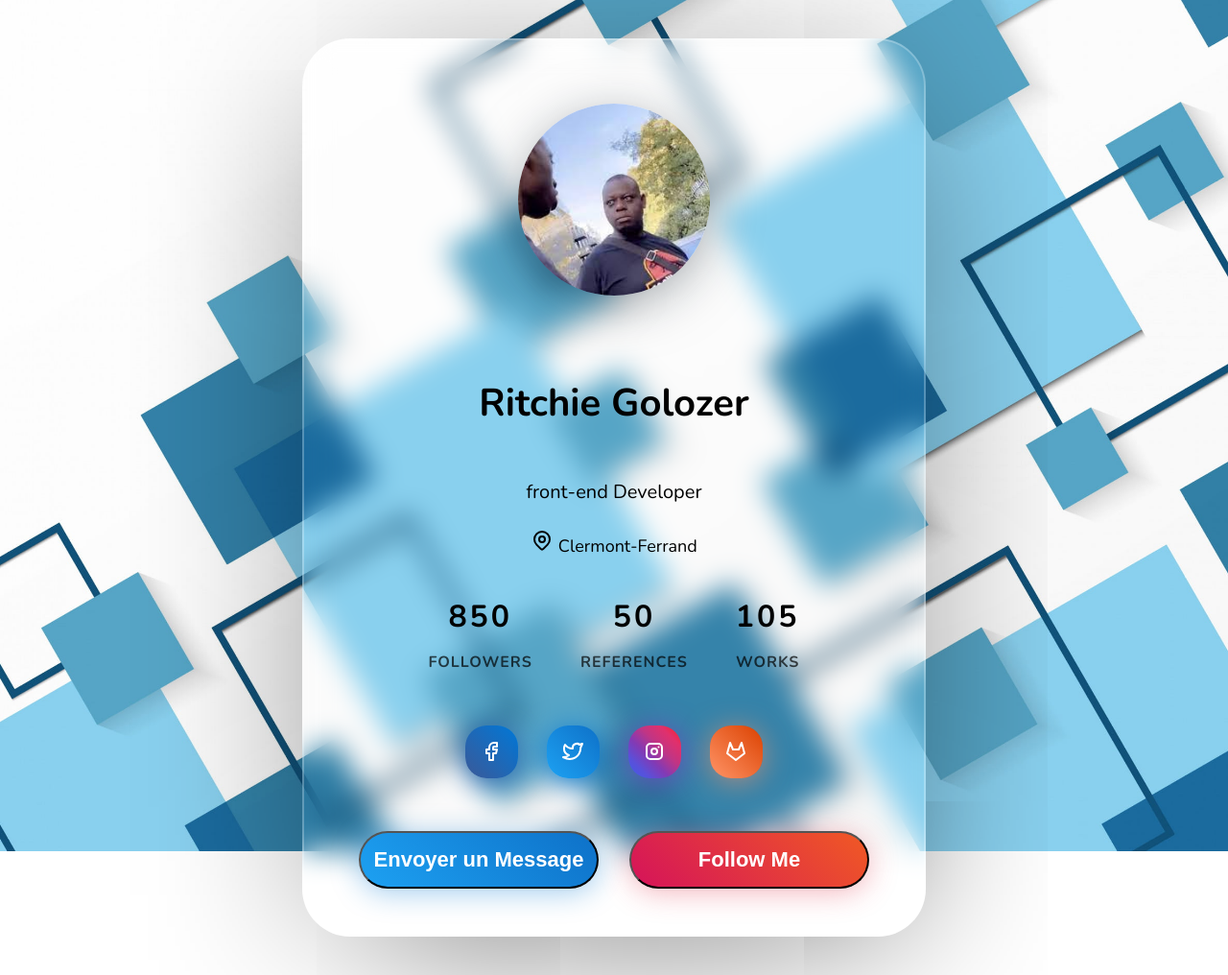
After one commit to Emree63/Projet_ToDoList_Php, a PHP site: page /Vue/html/profil.html in a window 1280 px wide. The commit adds this page. Shown: the whole page at 96% size. Run offline with PHP 8.4, Linux system fonts and the light colour scheme.

Commit message:
Amélioration des vues et ajout de la page login :white_check_mark:

```diff
--- /dev/null
+++ b/src/Vue/css/profil.css
@@ -0,0 +1,233 @@
+@import url('https://fonts.googleapis.com/css2?family=Nunito:wght@300;400;500;600;700&display=swap');
+
+body {
+    font: 18px "Nunito", sans-serif;
+    color: black;
+    min-height: 100vh;
+    padding: 2rem;
+    display: flex;
+    justify-content: center;
+    align-items: center;
+}
+
+body::before {
+    content: '';
+    position: fixed;
+    inset:  0;
+    z-index: -1;
+    pointer-events: none;
+    background: url("../Images/Back(2).jpg") no-repeat center;
+    background-size: cover;
+    animation: backgroundZoomAnimate 20s forwards;
+}
+
+@keyframes backgroundZoomAnimate {
+    from {
+        transform: scale(1);
+    }
+    to {
+        transform: scale(1.3);
+    }
+}
+
+.profil-card {
+    box-shadow: 0 18px 200px -60px black;
+    border-radius: 50px;
+    width: 650px;
+    position: relative;
+    backdrop-filter: blur(15px);
+    border: 2px solid #ffffff40;
+    padding: 3rem 5rem;
+    display: flex;
+    flex-direction: column;
+    gap: 40px;
+
+    @media screen and (max-width: 768px) {
+        width: auto;
+    }
+
+}
+
+.profil-card__img img {
+    margin: auto;
+    width: 200px;
+    height: 200px;
+    border-radius: 50%;
+    object-fit: cover;
+    display: block;
+    box-shadow: 0 10px 60px -10px rgba(13,28,39,.5);
+}
+
+.profil-card__desc {
+    text-align: center;
+    display: flex;
+    flex-direction: column;
+    gap: 25px;
+
+}
+
+.localisation {
+    display: flex;
+    align-items:center;
+    gap:10px;
+    justify-content: center;
+}
+
+.profil-card__desc h1 {
+    font-size: 2.5rem;
+    font-weight: bold;
+}
+
+.profil-card__desc h1 + div {
+    font-size: 20px;
+}
+
+.info{
+    display: flex;
+    justify-content: center;
+    gap: 50px;
+
+    @media screen and (max-width: 576px) {
+        gap: 30px;
+    }
+}
+
+.info > div {
+    text-transform: uppercase;
+    font-weight: bold;
+    letter-spacing: 1px;
+    text-align: center;
+}
+
+.info > div > *:first-child {
+    font-weight: bold;
+    letter-spacing: 3px;
+    font-size: 2rem;
+    margin-bottom: 15px;
+}
+
+.info > div > *:last-child {
+    font-size: 16px;
+    opacity: .7;
+}
+
+.social {
+    display: flex;
+    justify-content: center;
+    align-items: center;
+    flex-wrap: wrap;
+}
+
+.social a {
+    display: inline-block;
+    width: 55px;
+    height: 55px;
+    margin: 15px;
+    border-radius: 40%;
+    align-items: center;
+    justify-content: center;
+    color: white;
+    position: relative;
+    flex-shrink: 0;
+    transition: all .2s;
+
+    @media screen and (max-width: 768px) {
+        width: 50px;
+        height: 50px;
+        margin: 10px;
+    }
+}
+
+@media screen and (min-width: 768px) {
+    .social a:hover {
+        transform: scale(1.2) translateY(-5px);
+    }
+}
+
+.social a.facebook {
+   padding-top: 15px;
+   padding-left: 15px;
+   background: linear-gradient(45deg, #3b5998,#0078d7);
+   box-shadow: 0 4px 30px rgba(45, 98, 169, 1);
+}
+
+.social a.twitter {
+    padding-top: 15px;
+    padding-left: 15px;
+    background: linear-gradient(45deg, #1da1f2,#0e71c8);
+    box-shadow: 0 4px 30px rgba(19, 127, 212, 1);
+}
+
+.social a.instagram {
+    padding-top: 15px;
+    padding-left: 15px;
+    background: linear-gradient(45deg, #405de6,#5851db,#833ab4,#c13584,#e1306c,#fd1d1d);
+    box-shadow: 0 4px 30px rgba(120, 64, 190, 0.8);
+}
+
+.social a.gitlab {
+    padding-top: 15px;
+    padding-left: 15px;
+    background: linear-gradient(45deg, #FF9467,#DB4100);
+    box-shadow: 0 4px 30px rgba(255,148,103, 0.6);
+}
+
+.actions {
+    display: flex;
+    align-items: center;
+    justify-content: center;
+    gap: 2rem;
+
+    @media screen and (max-width: 576px) {
+        flex-direction: column;
+        gap: 1.5rem;
+    }
+}
+
+.actions > button {
+    font-weight: bold;
+    font-size: 22px;
+    padding: 15px 0;
+    min-width: 250px;
+    border-radius: 50px;
+    text-align: center;
+    color: white;
+    cursor: pointer;
+    transition: all .2s;
+
+    @media screen and (max-width: 760px) {
+        min-width: 170px;
+    }
+
+    @media screen and (max-width: 576px) {
+        min-width: inherit;
+        width: 100%;
+        max-width: 350%;
+    }
+}
+
+@media screen and (min-width: 576px) {
+    .actions > button:hover {
+        transform: translateY(-5px);
+    }
+}
+
+.bleu{
+    background: linear-gradient(45deg, #1da1f2,#0e71c8);
+    box-shadow: 0 4px 30px rgba(19, 127, 212, 0.4);
+}
+
+.bleu:hover {
+    box-shadow: 0 7px 30px rgba(19, 127, 212, 0.75);
+}
+
+
+.orange {
+    background: linear-gradient(45deg, #d5135a,#f05924);
+    box-shadow: 0 4px 30px rgba(223, 45, 70, 0.35);
+}
+
+
+.orange:hover {
+    box-shadow: 0 7px 30px rgba(223,45,70,0.75);
+}
--- a/src/Vue/html/inscription.html
+++ b/src/Vue/html/inscription.html
@@ -13,7 +13,7 @@
 
     <body>
           <div class="text-box">
-            <a href="#" class="btn btn-white btn-animate">Revenir</a>
+            <a href="login.html" class="btn btn-white btn-animate">Revenir</a>
           </div>
           <div class="main-logo">
             <img src="../Images/Logo.png" alt="logo">
--- a/src/Vue/html/login.html
+++ b/src/Vue/html/login.html
@@ -11,7 +11,7 @@
 <body>
 
     <div class="text-box">
-        <a href="#" class="btn btn-white btn-animate">Rentrer quand même</a>
+        <a href="profil.html" class="btn btn-white btn-animate">Rentrer quand même</a>
     </div>
     <div class="main">
 
--- /dev/null
+++ b/src/Vue/html/profil.html
@@ -0,0 +1,80 @@
+<!DOCTYPE html>
+<html lang="en">
+<head>
+    <meta charset="UTF-8">
+    <meta http-equiv="X-UA-Compatible" content="IE=edge">
+    <meta name="viewport" content="width=device-width, initial-scale=1.0">
+    <title>Page Profil</title>
+    <link rel="stylesheet" href="../css/profil.css">
+    <link rel="stylesheet" href="../css/reset.css" />
+</head>
+<body>
+    <div class="profil-card">
+        <figure class="profil-card__img">
+            <img src="../Images/avatar.jpeg" alt="Image Profil">
+        </figure>
+
+        <div class="profil-card__desc">
+            <h1>Ritchie Golozer</h1>
+            <div>front-end Developer</div>
+            <div style="localisation">
+                <svg xmlns="http://www.w3.org/2000/svg" class="icon icon-tabler icon-tabler-map-pin" width="24" height="24" viewBox="0 0 24 24" stroke-width="2" stroke="currentColor" fill="none" stroke-linecap="round" stroke-linejoin="round">
+                    <path stroke="none" d="M0 0h24v24H0z" fill="none"></path>
+                    <circle cx="12" cy="11" r="3"></circle>
+                    <path d="M17.657 16.657l-4.243 4.243a2 2 0 0 1 -2.827 0l-4.244 -4.243a8 8 0 1 1 11.314 0z"></path>
+                 </svg>
+                 <span>Clermont-Ferrand</span>
+            </div>
+        </div>
+
+        <div class="info">
+            <div>
+                <div>850</div>
+                <div>Followers</div>
+            </div>
+            <div>
+                <div>50</div>
+                <div>References</div>
+            </div>
+            <div>
+                <div>105</div>
+                <div>Works</div>
+            </div>
+        </div>
+
+        <div class="social">
+            <a href="#" class="facebook">
+                <svg xmlns="http://www.w3.org/2000/svg" class="icon icon-tabler icon-tabler-brand-facebook" width="24" height="24" viewBox="0 0 24 24" stroke-width="2" stroke="currentColor" fill="none" stroke-linecap="round" stroke-linejoin="round">
+                    <path stroke="none" d="M0 0h24v24H0z" fill="none"></path>
+                    <path d="M7 10v4h3v7h4v-7h3l1 -4h-4v-2a1 1 0 0 1 1 -1h3v-4h-3a5 5 0 0 0 -5 5v2h-3"></path>
+                 </svg>
+            </a>
+            <a href="#" class="twitter">
+                <svg xmlns="http://www.w3.org/2000/svg" class="icon icon-tabler icon-tabler-brand-twitter" width="24" height="24" viewBox="0 0 24 24" stroke-width="2" stroke="currentColor" fill="none" stroke-linecap="round" stroke-linejoin="round">
+                    <path stroke="none" d="M0 0h24v24H0z" fill="none"></path>
+                    <path d="M22 4.01c-1 .49 -1.98 .689 -3 .99c-1.121 -1.265 -2.783 -1.335 -4.38 -.737s-2.643 2.06 -2.62 3.737v1c-3.245 .083 -6.135 -1.395 -8 -4c0 0 -4.182 7.433 4 11c-1.872 1.247 -3.739 2.088 -6 2c3.308 1.803 6.913 2.423 10.034 1.517c3.58 -1.04 6.522 -3.723 7.651 -7.742a13.84 13.84 0 0 0 .497 -3.753c-.002 -.249 1.51 -2.772 1.818 -4.013z"></path>
+                 </svg>
+            </a>
+            <a href="#" class="instagram">
+                <svg xmlns="http://www.w3.org/2000/svg" class="icon icon-tabler icon-tabler-brand-instagram" width="24" height="24" viewBox="0 0 24 24" stroke-width="2" stroke="currentColor" fill="none" stroke-linecap="round" stroke-linejoin="round">
+                    <path stroke="none" d="M0 0h24v24H0z" fill="none"></path>
+                    <rect x="4" y="4" width="16" height="16" rx="4"></rect>
+                    <circle cx="12" cy="12" r="3"></circle>
+                    <line x1="16.5" y1="7.5" x2="16.5" y2="7.501"></line>
+                 </svg>
+            </a>
+            <a href="#" class="gitlab">
+                <svg xmlns="http://www.w3.org/2000/svg" class="icon icon-tabler icon-tabler-brand-gitlab" width="24" height="24" viewBox="0 0 24 24" stroke-width="2" stroke="currentColor" fill="none" stroke-linecap="round" stroke-linejoin="round">
+                    <path stroke="none" d="M0 0h24v24H0z" fill="none"></path>
+                    <path d="M21 14l-9 7l-9 -7l3 -11l3 7h6l3 -7z"></path>
+                 </svg>
+            </a>
+        </div>
+
+        <div class="actions">
+            <button class="bleu">Envoyer un Message</button>
+            <button class="orange">Follow Me</button>
+        </div>
+    </div>
+</body>
+</html>
```
Also changed, not shown: src/Vue/css/inscription.css (+10 -1 lines), src/Vue/css/style.css (+21 -11 lines), src/Vue/Images/Back(2).jpg (added), src/Vue/Images/Back.jpg (added), src/Vue/Images/avatar.jpeg (added).
